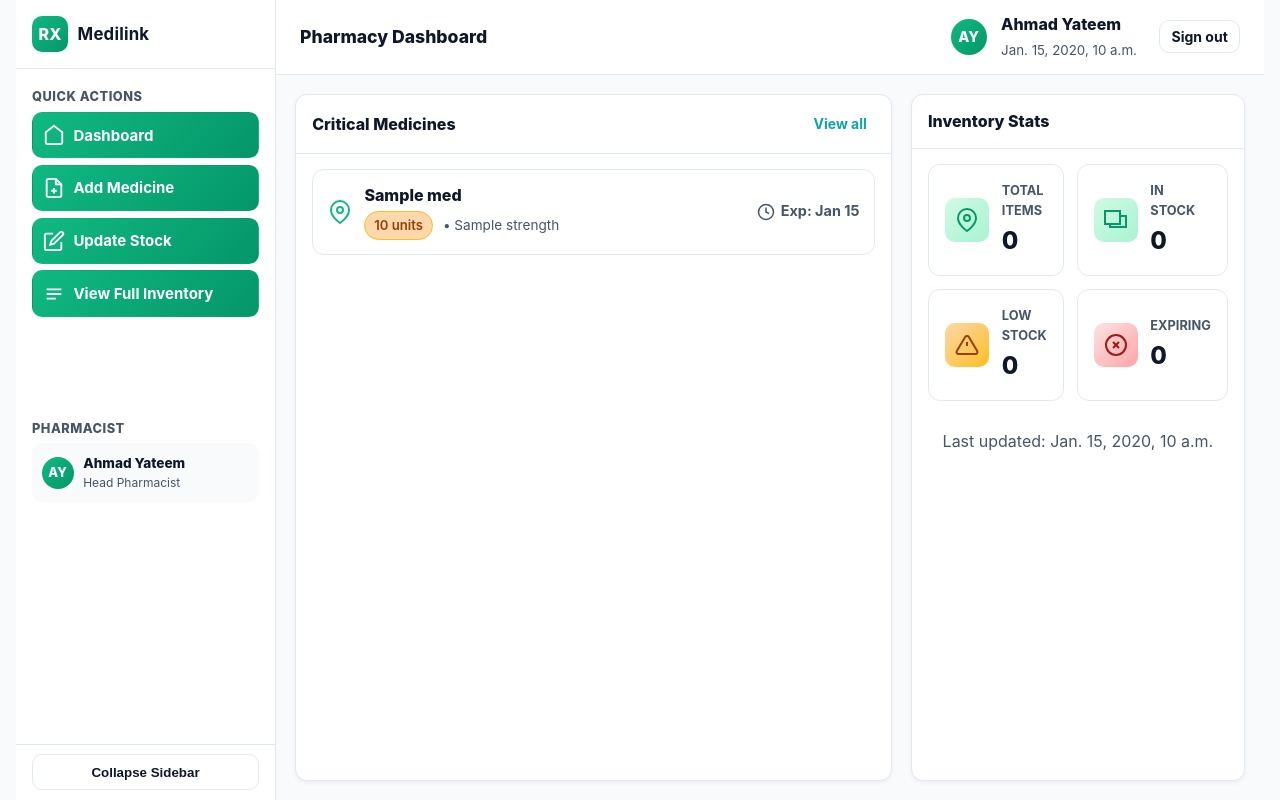
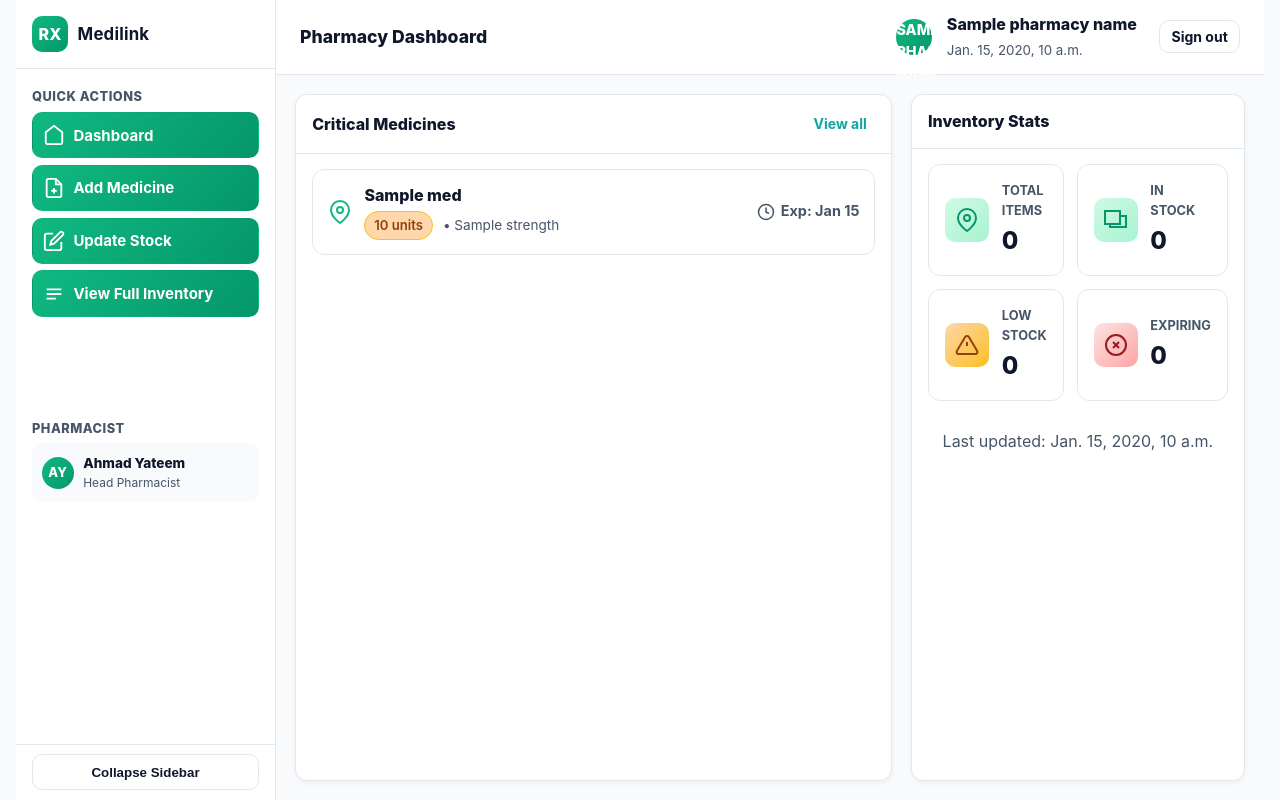
Before and after one commit to NourSN2004/MediLinkLeb, a Django app: template accounts/templates/accounts/pharmacy_home.html in a window 1280 px wide. Run offline with Django 4.2, Linux system fonts and the light colour scheme; the template is opened without the code that fills it: most values are stand-ins (such as "Sample title", 1, 10 or a date in 2020).

Commit message:
Pharmacy name getting fixed

```diff
--- a/accounts/templates/accounts/pharmacy_home.html
+++ b/accounts/templates/accounts/pharmacy_home.html
@@ -511,9 +511,9 @@
           <div class="top-title">Pharmacy Dashboard</div>
         </div>
         <div class="top-right">
-          <div class="avatar">AY</div>
+          <div class="avatar">{{ pharmacy_name|first|upper }}</div>
           <div>
-            <div style="font-weight:800;">Ahmad Yateem</div>
+            <div style="font-weight:800;">{{ pharmacy_name }}</div>
             <small style="color:var(--ink-dim);">{{ today }}</small>
           </div>
           <form action="{% url 'logout' %}" method="post" style="margin-left:.5rem;">
```
Also changed, not shown: db.sqlite3.
